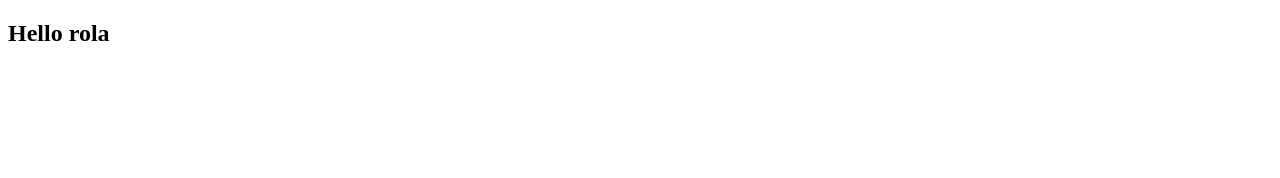
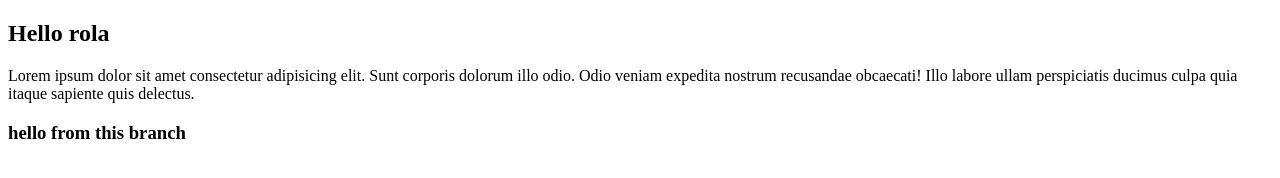
Before and after one commit to Rola-Eltaweil/Testing, a plain HTML site: page index.html in a window 1280 px wide. Drawn offline with Linux system fonts and the light colour scheme.

Commit message:
change to write branch

```diff
--- a/index.html
+++ b/index.html
@@ -7,7 +7,8 @@
 </head>
 <body>
     <h2>Hello rola</h2>
-
+    <p>Lorem ipsum dolor sit amet consectetur adipisicing elit. Sunt corporis dolorum illo odio. Odio veniam expedita nostrum recusandae obcaecati! Illo labore ullam perspiciatis ducimus culpa quia itaque sapiente quis delectus.</p>
+   <h3>hello from this branch </h3>
     <script src="./app.js"></script>
 </body>
 </html>
```
